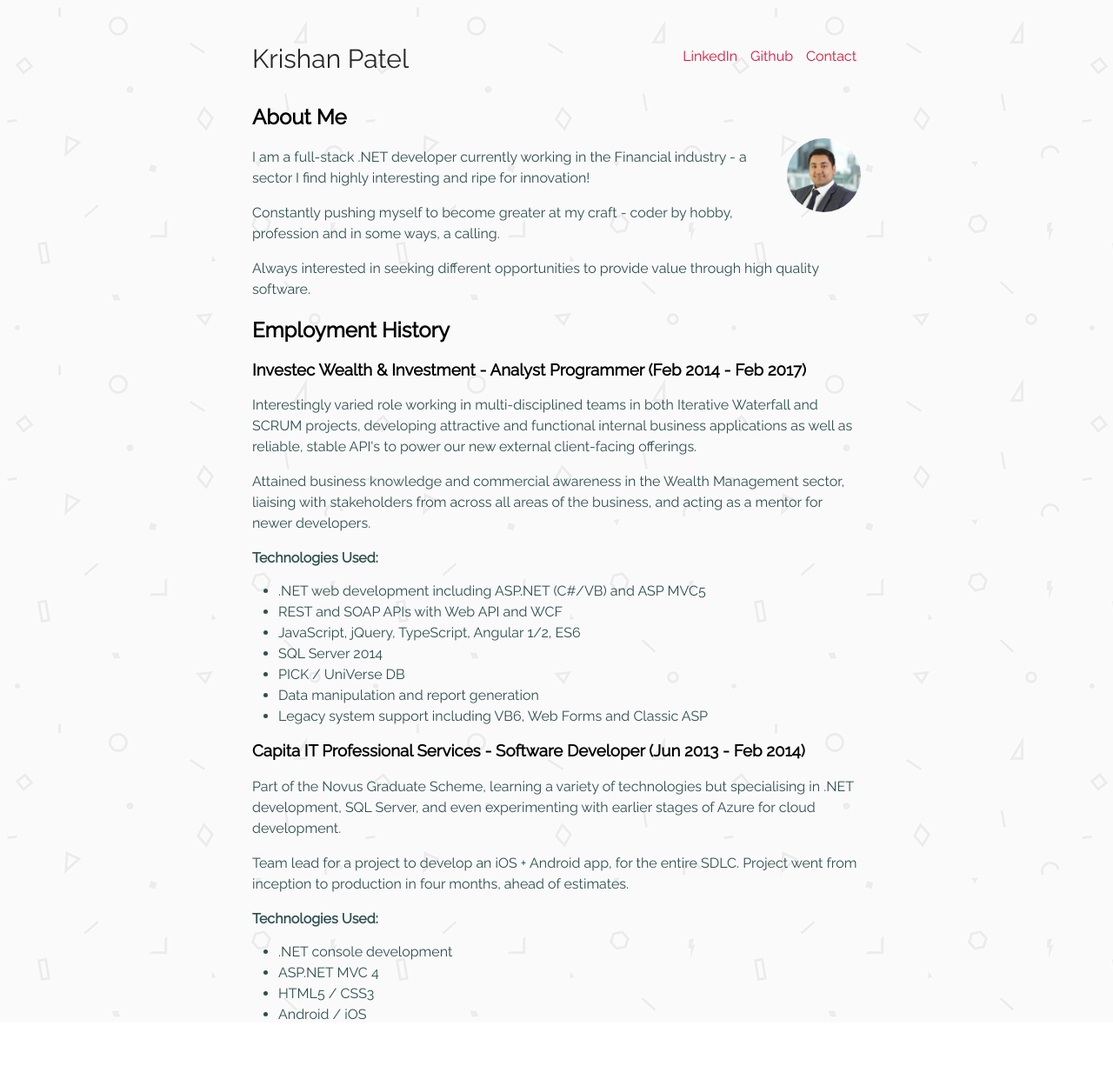
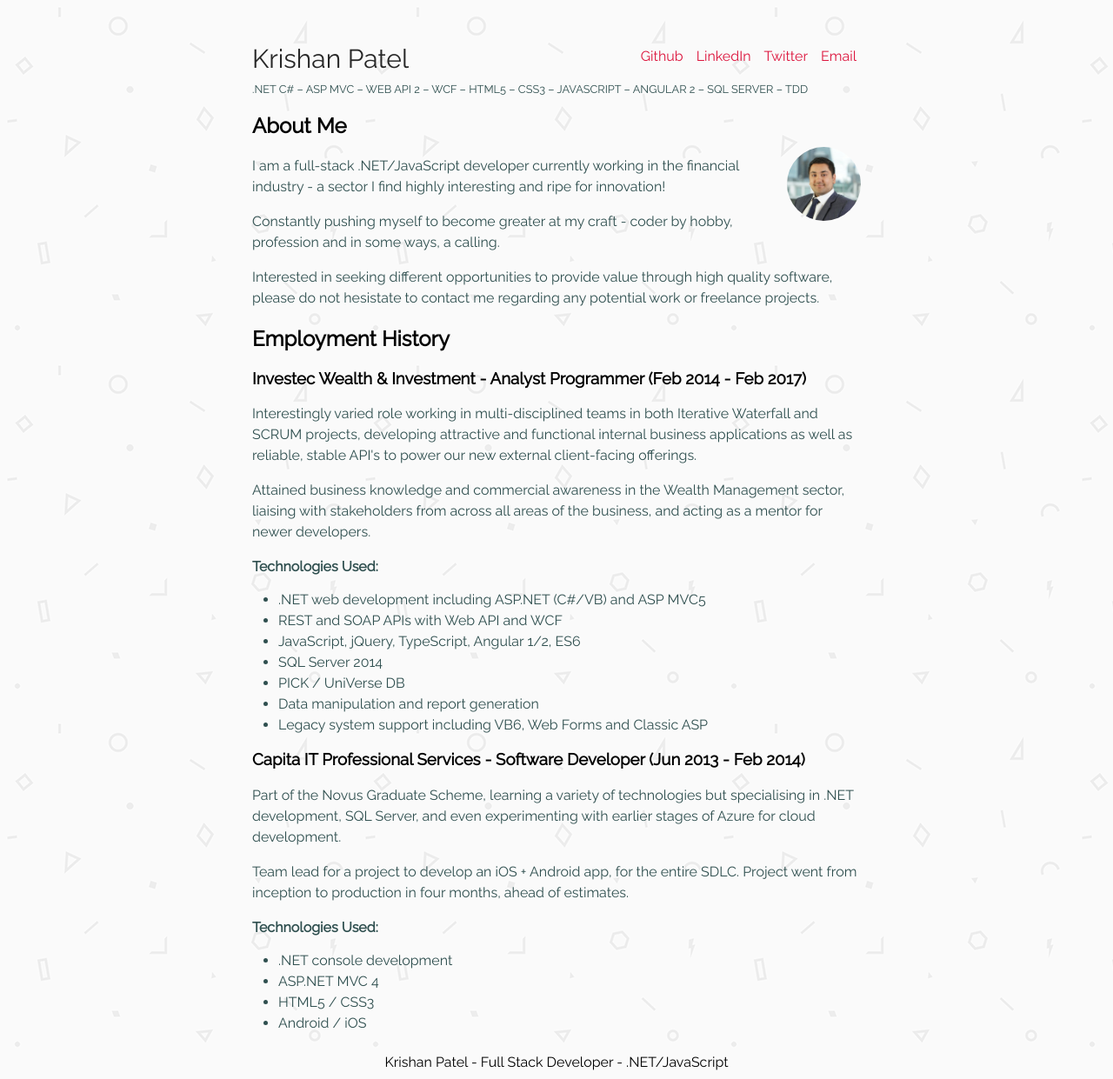
Before and after one commit to KPatel91/krishan91, a plain HTML site: page index.html in a window 1280 px wide. Shown: the whole page at 87% size. Before the commit the page ends 1176 px from the top, so only its background shows below. Drawn offline with Linux system fonts and the light colour scheme.

Commit message:
added more stuff

```diff
--- a/index.html
+++ b/index.html
@@ -15,23 +15,29 @@
         <div class="navbar container">
             <a id="author-name" class="alignable pull-left" href="http://krishan91.com/">Krishan Patel</a>
             <ul class="alignable pull-right navbar-ul">
-                <li class="alignable pull-right nav-list"><a href="mailto:k.patel91@gmail.com">Contact</a>
+                <li class="alignable pull-right nav-list"><a href="mailto:k.patel91@gmail.com" target="blank">Email</a>
                 </li>
-                <li class="alignable pull-right nav-list"><a href="https://github.com/kpatel91">Github</a>
+                <li class="alignable pull-right nav-list"><a href="https://twitter.com/KPatel91" target="blank">Twitter</a>
                 </li>
-                <li class="alignable pull-right nav-list"><a href="http://linkedin.com/in/kpatel91">LinkedIn</a>
+                <li class="alignable pull-right nav-list"><a href="http://linkedin.com/in/kpatel91" target="blank">LinkedIn</a>
+                </li>
+                <li class="alignable pull-right nav-list"><a href="https://github.com/kpatel91" target="blank">Github</a>
                 </li>
             </ul>
+            <span class="alignable pull-left skills-bar">
+                .NET C# – ASP MVC – WEB API 2 – WCF – HTML5 – CSS3 – JAVASCRIPT – ANGULAR 2 – SQL SERVER – TDD
+            </span>
         </div>
         <div style="clear:both"></div>
 
         <div class="container content">
             <h2 id="about-me">About Me</h2>
             <p><img class="profile-picture" src="./pic.jpg" /></p>
-            <p>I am a full-stack .NET developer currently working in the Financial industry - a sector I find highly interesting
+            <p>I am a full-stack .NET/JavaScript developer currently working in the financial industry - a sector I find highly interesting
                 and ripe for innovation!</p>
             <p>Constantly pushing myself to become greater at my craft - coder by hobby, profession and in some ways, a calling.</p>
-            <p>Always interested in seeking different opportunities to provide value through high quality software.</p>
+            <p>Interested in seeking different opportunities to provide value through high quality software,
+                please do not hesistate to contact me regarding any potential work or freelance projects.</p>
             <h2 id="employment-history">Employment History</h2>
             <h3>Investec Wealth & Investment - Analyst Programmer (Feb 2014 - Feb 2017)</h3>
             <p>Interestingly varied role working in multi-disciplined teams in both Iterative Waterfall and SCRUM projects,
@@ -62,5 +68,6 @@
                 <li>Android / iOS</li>
             </ul>
         </div>
+        <footer>Krishan Patel - Full Stack Developer - .NET/JavaScript</footer>
     </div>
 </body>
--- a/styles.css
+++ b/styles.css
@@ -118,3 +118,20 @@ p .content .profile-picture {
     padding: 0;
     margin: 0;
 }
+
+.skills-bar {
+    font-size: 0.8em;
+    margin-top: 10px;
+    font-weight: lighter;
+    color: darkslategrey;
+}
+
+footer {
+  right: 0;
+  bottom: 0;
+  left: 0;
+  padding: 10px;
+  text-align: center;
+  font-weight: lighter;
+
+}
```
